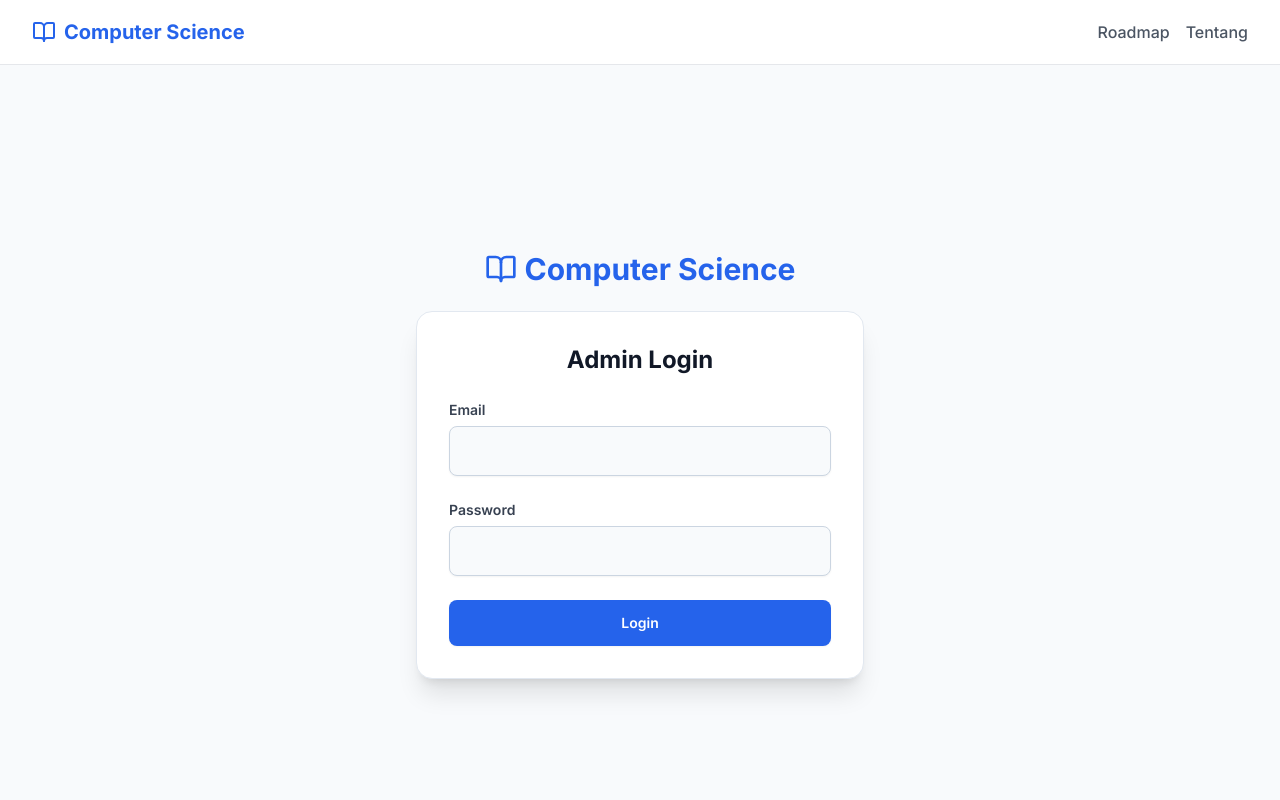
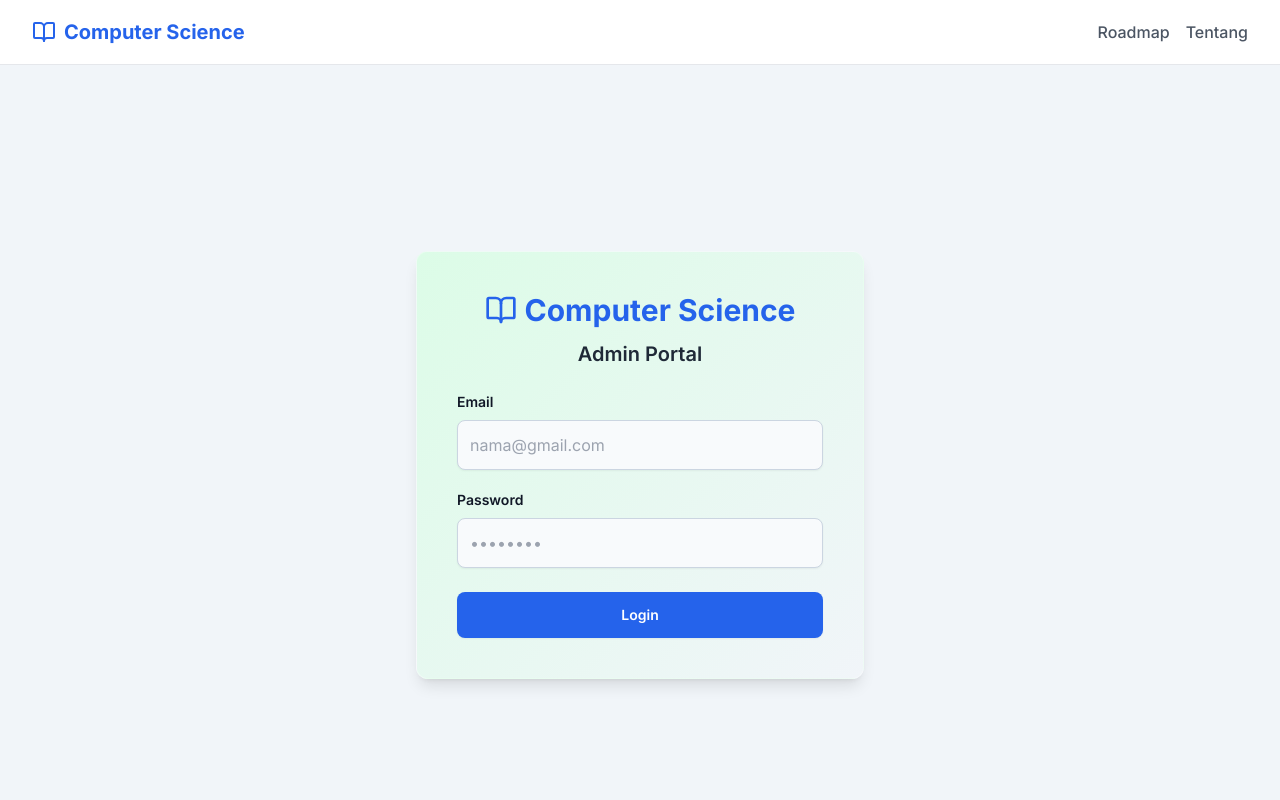
Before and after one commit to prastianhdd/roadmap-kurikulum, a Next.js app: page /login in a window 1280 px wide. Shown: the top 800 px of the page. Built offline with nearby package versions, Linux system fonts and the light colour scheme; no server answers.

Commit message:
fix: update admin page

```diff
--- a/src/app/login/page.tsx
+++ b/src/app/login/page.tsx
@@ -8,7 +8,7 @@ import { BookOpen } from 'lucide-react'
 
 // (Style ini diambil dari UploadForm Anda)
 const inputStyle = "w-full p-3 border border-slate-300 rounded-lg shadow-sm bg-slate-50 focus:bg-white focus:ring-2 focus:ring-blue-600 focus:border-transparent transition-colors duration-200";
-const labelStyle = "block text-sm font-semibold text-gray-700 mb-1.5";
+const labelStyle = "block text-sm font-semibold text-gray-900 mb-2"; // Sedikit mengurangi margin bottom
 
 export default function LoginPage() {
   const [email, setEmail] = useState('')
@@ -39,24 +39,30 @@ export default function LoginPage() {
     }
   }
 
-  // PENTING: Untuk membuat akun admin pertama Anda:
-  // 1. Pergi ke Supabase Dashboard > Authentication > Users > Add User
-  // 2. Atau, buat fungsi handleSignUp() di sini, panggil sekali, lalu hapus.
-  //    const { error } = await supabase.auth.signUp({ email, password });
-
   return (
-    <div className="flex flex-col justify-center items-center min-h-screen bg-slate-50 p-4">
-      <div className="flex items-center space-x-2 text-blue-600 mb-6">
+    <div className="flex flex-col justify-center items-center min-h-screen bg-slate-100 p-4">
+      {/* Container form sekarang menjadi "kartu" utama.
+        Branding (logo dan judul) dipindahkan ke dalam kartu.
+      */}
+      <form
+        onSubmit={handleSignIn}
+        className="w-full max-w-md bg-gradient-to-br from-green-100 to-slate-100
+                  backdrop-blur-lg
+                  p-8 sm:p-10 rounded-xl shadow-lg space-y-6
+                  border border-white/30"
+      >
+        {/* --- Branding Section --- */}
+        <div className="flex flex-col items-center space-y-3 mb-6">
+          <div className="flex items-center space-x-2 text-blue-600">
             <BookOpen size={32} />
             <span className="font-bold text-3xl">Computer Science</span>
           </div>
+          <h1 className="text-xl font-semibold text-gray-800">
+            Admin Portal
+          </h1>
+        </div>
 
-      <form
-        onSubmit={handleSignIn}
-        className="w-full max-w-md bg-white p-8 rounded-2xl shadow-xl space-y-6 border border-slate-200"
-      >
-        <h1 className="text-2xl font-bold text-gray-900 text-center">Admin Login</h1>
-
+        {/* --- Message Section --- */}
         {message && (
           <p className={`p-3 rounded-lg text-center text-sm ${
             message.includes('Gagal') ? 'bg-red-100 text-red-700' : 'bg-green-100 text-green-700'
@@ -65,12 +71,15 @@ export default function LoginPage() {
           </p>
         )}
 
+        {/* --- Form Fields Section --- */}
+        <div className="space-y-5">
           <div>
             <label className={labelStyle} htmlFor="email">Email</label>
             <input
               className={inputStyle}
               type="email"
               id="email"
+              placeholder="nama@gmail.com"
               value={email}
               onChange={(e) => setEmail(e.target.value)}
               required
@@ -84,17 +93,20 @@ export default function LoginPage() {
               className={inputStyle}
               type="password"
               id="password"
+              placeholder="••••••••"
               value={password}
               onChange={(e) => setPassword(e.target.value)}
               required
               disabled={isLoading}
             />
           </div>
+        </div>
 
+        {/* --- Submit Button Section --- */}
         <button
           type="submit"
           disabled={isLoading}
-          className="w-full inline-flex justify-center py-3 px-6 border border-transparent shadow-sm text-sm font-semibold rounded-lg text-white bg-blue-600 hover:bg-blue-700 focus:outline-none focus:ring-2 focus:ring-offset-2 focus:ring-blue-500 disabled:bg-gray-400 transition-colors"
+          className="w-full inline-flex justify-center py-3 px-6 border border-transparent shadow-sm text-sm font-semibold rounded-lg text-white bg-blue-600 hover:bg-blue-700 focus-visible:outline-none focus-visible:ring-2 focus-visible:ring-offset-2 focus-visible:ring-blue-600 disabled:bg-gray-400 transition-colors"
         >
           {isLoading ? 'Loading...' : 'Login'}
         </button>
```
Lines whose indentation alone changed are shown as unchanged.
